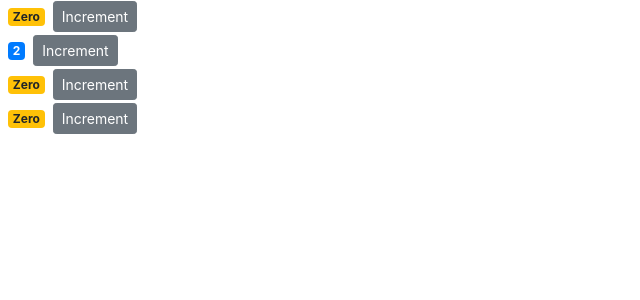
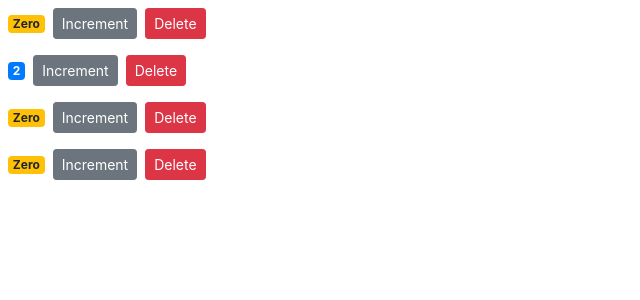
Before and after one commit to aibekzhumabekov/react-counter, a React (Create React App) app: page / in a window 1280 px wide. Shown: the top 300 px of the page, without its empty margins (0-640 px from the left). Built offline with nearby package versions, Linux system fonts and the light colour scheme.

Commit message:
Raising and handling events aster updating the State

```diff
--- a/src/components/counter.jsx
+++ b/src/components/counter.jsx
@@ -2,11 +2,11 @@
 
 class Counter extends Component {
   state = {
-    value: this.props.value
+    value: this.props.counter.value
   };
 
   handleIncrement = () => {
-    this.setState({ value: this.state.count + 1 });
+    this.setState({ value: this.state.value + 1 });
   };
 
   render() {
@@ -19,6 +19,12 @@
           className="btn btn-secondary btn-sm"
         >
           Increment
+        </button>
+        <button
+          onClick={() => this.props.onDelete(this.props.counter.id)}
+          className="btn btn-danger btn-sm m-2"
+        >
+          Delete
         </button>
       </div>
     );
--- a/src/components/counters.jsx
+++ b/src/components/counters.jsx
@@ -10,14 +10,20 @@
       { id: 4, value: 0 }
     ]
   };
+
+  handleDelete = counterId => {
+    const counters = this.state.counters.filter(c => c.id !== counterId);
+    this.setState({ counters });
+  };
+
   render() {
     return (
       <div>
         {this.state.counters.map(counter => (
           <Counter
             key={counter.id}
-            value={counter.value}
-            id={counter.id}
+            counter={counter}
+            onDelete={this.handleDelete}
           ></Counter>
         ))}
       </div>
```
